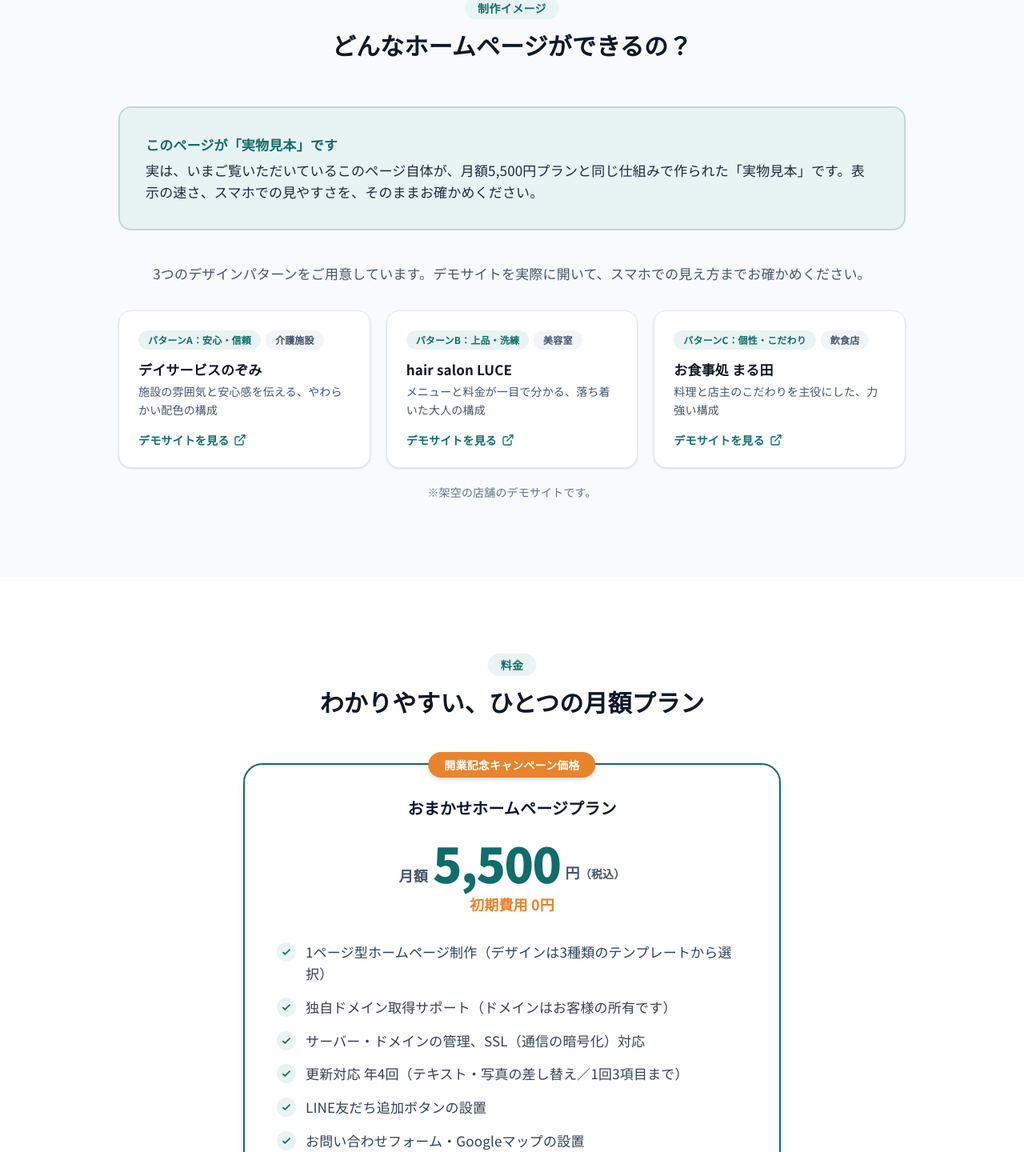
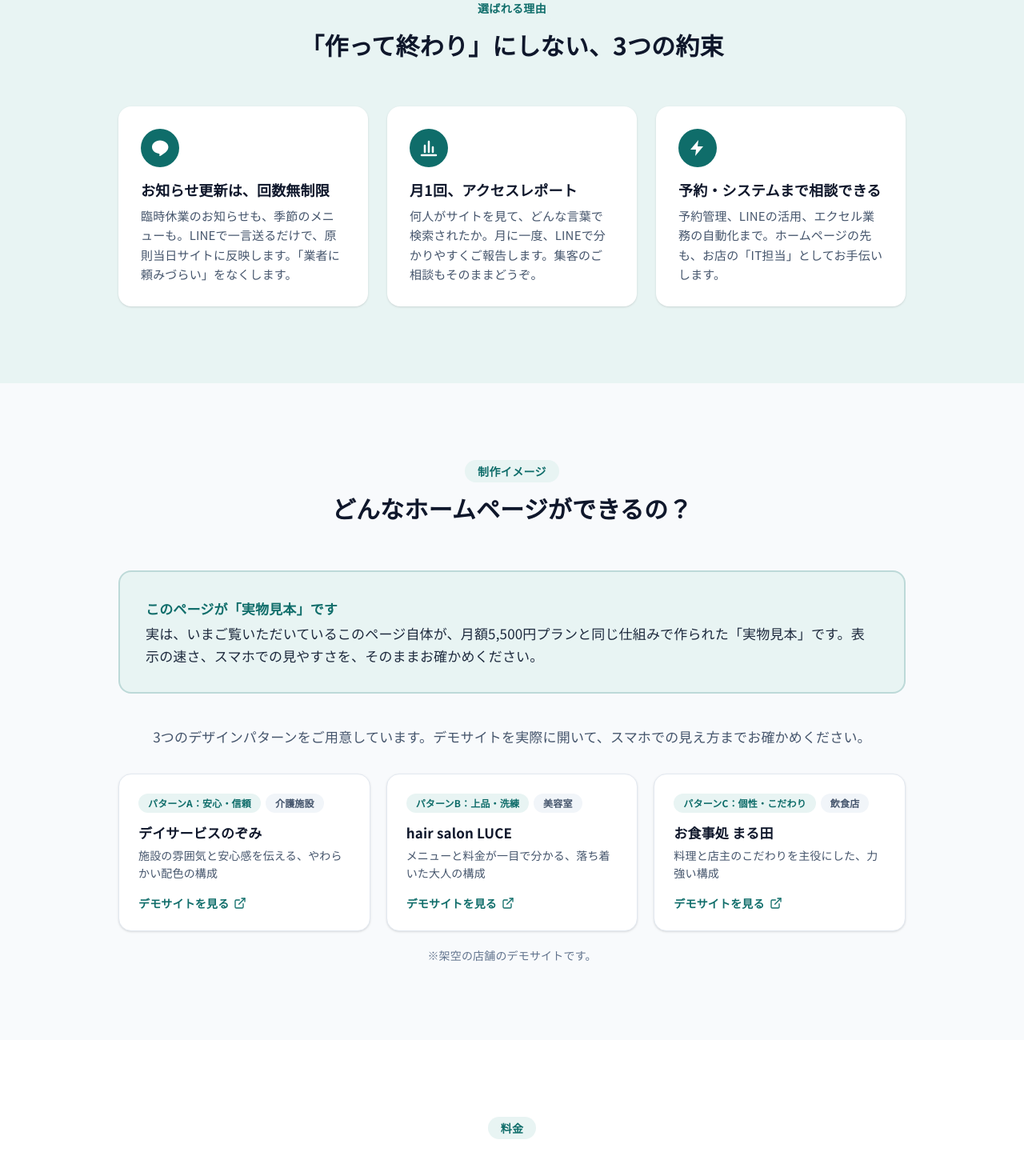
Before and after one commit to kimgutae-Portfolio/website-LP, a Next.js app: page / in a window 1280 px wide. Shown: the part 1436-2876 px from the top of the page at 80% size. Built offline with nearby package versions, Linux system fonts and the light colour scheme.

Commit message:
라인비즈니스 , 공지사항 추가

```diff
--- a/app/demo/luce/page.tsx
+++ b/app/demo/luce/page.tsx
@@ -15,6 +15,12 @@ export const metadata: Metadata = {
  * デモB: 美容室 — 上品・洗練パターン
  * 余白を活かした落ち着いたトーン・メニューと料金が主役のレイアウト
  */
+
+const news = [
+  ["2026.07.05", "夏季休業のお知らせ：8月13日（木）〜15日（土）はお休みをいただきます。"],
+  ["2026.06.20", "7月限定でヘッドスパが¥2,200に。ご予約時に「HPを見た」とお伝えください。"],
+  ["2026.06.01", "ホームページを公開しました。ご予約はLINEからどうぞ。"],
+];
 
 const menu = [
   ["カット", "¥4,400"],
@@ -49,6 +55,28 @@ export default function LuceDemo() {
             堺の小さな隠れ家サロンです。
           </p>
           <LuceHeroIllust className="mx-auto mt-10 block h-56 w-full max-w-3xl sm:h-72" />
+        </section>
+
+        {/* お知らせ */}
+        <section className="bg-white py-14 sm:py-16">
+          <div className="mx-auto max-w-xl px-5">
+            <h2 className="mb-8 text-center text-sm font-bold tracking-[0.3em] text-rose-400">
+              NEWS
+            </h2>
+            <ul>
+              {news.map(([date, text]) => (
+                <li
+                  key={date}
+                  className="flex flex-col gap-1 border-b border-dotted border-stone-300 py-4 last:border-b-0 sm:flex-row sm:gap-6"
+                >
+                  <time className="shrink-0 text-sm font-bold tracking-wider text-rose-400">
+                    {date}
+                  </time>
+                  <p className="text-[15px] leading-relaxed text-stone-600">{text}</p>
+                </li>
+              ))}
+            </ul>
+          </div>
         </section>
 
         {/* コンセプト */}
--- a/app/demo/maruta/page.tsx
+++ b/app/demo/maruta/page.tsx
@@ -16,6 +16,12 @@ export const metadata: Metadata = {
  * デモC: 飲食店 — 個性・こだわりパターン
  * 濃色ベース×力強い見出しで、料理と店主のこだわりを主役にするレイアウト
  */
+
+const news = [
+  ["2026.07.07", "鱧（はも）の湯引き、はじめました。夏の間だけのお楽しみです。"],
+  ["2026.07.02", "7月の定休日は毎週水曜です。祝前日は満席になりやすいため、ご予約をおすすめします。"],
+  ["2026.06.25", "お持ち帰り（出汁巻き・炊き込みご飯）はじめました。お電話でご予約ください。"],
+];
 
 const recommends = [
   {
@@ -65,6 +71,26 @@ export default function MarutaDemo() {
             その日いちばんの魚と、あたたかい家庭の味を。
           </p>
           <MarutaHeroIllust className="mx-auto mt-10 block h-56 w-full max-w-3xl rounded-2xl sm:h-72" />
+        </section>
+
+        {/* お知らせ */}
+        <section className="mx-auto max-w-2xl px-5 py-14 sm:py-16">
+          <h2 className="mb-8 text-center text-2xl font-black text-amber-400">
+            お知らせ
+          </h2>
+          <ul>
+            {news.map(([date, text]) => (
+              <li
+                key={date}
+                className="flex flex-col gap-1 border-b border-stone-800 py-4 last:border-b-0 sm:flex-row sm:gap-6"
+              >
+                <time className="shrink-0 text-sm font-bold tracking-wider text-amber-400">
+                  {date}
+                </time>
+                <p className="text-[15px] leading-relaxed text-stone-300">{text}</p>
+              </li>
+            ))}
+          </ul>
         </section>
 
         {/* おすすめ */}
--- a/app/page.tsx
+++ b/app/page.tsx
@@ -1,6 +1,7 @@
 import { Header } from "@/components/Header";
 import { Hero } from "@/components/Hero";
 import { Pain } from "@/components/Pain";
+import { Promises } from "@/components/Promises";
 import { Demo } from "@/components/Demo";
 import { Pricing } from "@/components/Pricing";
 import { Flow } from "@/components/Flow";
@@ -17,6 +18,7 @@ export default function Home() {
       <main>
         <Hero />
         <Pain />
+        <Promises />
         <Demo />
         <Pricing />
         <Flow />
--- a/components/MapEmbed.tsx
+++ b/components/MapEmbed.tsx
@@ -1,7 +1,12 @@
 /**
- * Google 지도 임베드 (API 키 불필요한 output=embed 방식)
+ * Google 지도 임베드 (API 키 불필요)
  * 고객 사이트 템플릿에서도 그대로 재사용하는 전제의 공용 컴포넌트.
  * query에 주소·점포명을 넣으면 해당 위치가 표시된다.
+ *
+ * 주의: 구형 `maps.google.com/maps?...&output=embed` URL은 301 리다이렉트
+ * 응답에 X-Frame-Options가 붙어 iframe에서 차단된다. 그래서 리다이렉트
+ * 최종 목적지인 /maps/embed?pb=... 형식(검색어를 base64로 인코딩)을
+ * 직접 생성해서 사용한다.
  */
 export function MapEmbed({
   query,
@@ -14,7 +19,15 @@ export function MapEmbed({
   zoom?: number;
   className?: string;
 }) {
-  const src = `https://www.google.com/maps?q=${encodeURIComponent(query)}&z=${zoom}&output=embed`;
+  // pb 파라미터의 !1z 필드는 검색어의 URL-safe base64
+  const encoded = Buffer.from(query, "utf8")
+    .toString("base64")
+    .replace(/\+/g, "-")
+    .replace(/\//g, "_")
+    .replace(/=+$/, "");
+  // hl=ja: 열람자의 브라우저 언어와 무관하게 지도 표기를 일본어로 고정
+  const src = `https://www.google.com/maps/embed?origin=mfe&pb=!1m3!2m1!1z${encoded}!6i${zoom}&hl=ja`;
+
   return (
     <iframe
       src={src}
--- /dev/null
+++ b/components/Promises.tsx
@@ -0,0 +1,42 @@
+import { siteConfig } from "@/site.config";
+import { SectionHeading } from "./SectionHeading";
+import { BoltIcon, ChartIcon, LineIcon } from "./icons";
+
+const iconMap = {
+  line: LineIcon,
+  chart: ChartIcon,
+  bolt: BoltIcon,
+} as const;
+
+/** 차별화 소구 섹션: 공지 무제한 / 월 리포트 / 시스템 확장(업셀 복선) */
+export function Promises() {
+  const { promises } = siteConfig;
+  return (
+    <section className="bg-primary-light py-16 sm:py-24">
+      <div className="mx-auto max-w-5xl px-5">
+        <SectionHeading label={promises.label} title={promises.title} />
+        <div className="grid gap-5 sm:grid-cols-3 sm:gap-6">
+          {promises.items.map((item) => {
+            const Icon = iconMap[item.icon as keyof typeof iconMap];
+            return (
+              <div
+                key={item.title}
+                className="rounded-2xl bg-white p-7 shadow-sm"
+              >
+                <span className="mb-4 flex h-12 w-12 items-center justify-center rounded-full bg-primary text-white">
+                  <Icon className="h-6 w-6" />
+                </span>
+                <h3 className="mb-2 text-lg font-bold leading-snug text-slate-900">
+                  {item.title}
+                </h3>
+                <p className="text-[15px] leading-relaxed text-slate-600">
+                  {item.text}
+                </p>
+              </div>
+            );
+          })}
+        </div>
+      </div>
+    </section>
+  );
+}
--- a/components/icons.tsx
+++ b/components/icons.tsx
@@ -27,6 +27,25 @@ export function ExternalIcon({ className = "h-4 w-4" }: { className?: string })
   );
 }
 
+export function ChartIcon({ className = "h-6 w-6" }: { className?: string }) {
+  return (
+    <svg viewBox="0 0 24 24" fill="none" stroke="currentColor" strokeWidth="2.5" strokeLinecap="round" strokeLinejoin="round" className={className} aria-hidden="true">
+      <path d="M3 21h18" />
+      <path d="M7 17V9" />
+      <path d="M12 17V4" />
+      <path d="M17 17v-6" />
+    </svg>
+  );
+}
+
+export function BoltIcon({ className = "h-6 w-6" }: { className?: string }) {
+  return (
+    <svg viewBox="0 0 24 24" fill="currentColor" className={className} aria-hidden="true">
+      <path d="M13 2 3 14h7l-1 8 10-12h-7l1-8z" />
+    </svg>
+  );
+}
+
 export function PersonIcon({ className = "h-12 w-12" }: { className?: string }) {
   return (
     <svg viewBox="0 0 24 24" fill="currentColor" className={className} aria-hidden="true">
--- a/site.config.ts
+++ b/site.config.ts
@@ -55,7 +55,7 @@ export const siteConfig = {
    * LINE 공식계정
    * ------------------------------------------------------- */
   line: {
-    addFriendUrl: "https://line.me/ti/p/~onse101",
+    addFriendUrl: "https://lin.ee/Ny9tbUX",
     /** QR 이미지 경로 (public/ 기준). 빈 문자열이면 placeholder 표시 */
     qrImage: "",
   },
@@ -94,6 +94,31 @@ export const siteConfig = {
   ],
   painsClosing:
     "ひとつでも当てはまる方は、一度お気軽にご相談ください。相談は無料です。",
+
+  /* ---------------------------------------------------------
+   * 選ばれる理由 (차별화 3가지 약속)
+   * ------------------------------------------------------- */
+  promises: {
+    label: "選ばれる理由",
+    title: "「作って終わり」にしない、3つの約束",
+    items: [
+      {
+        icon: "line",
+        title: "お知らせ更新は、回数無制限",
+        text: "臨時休業のお知らせも、季節のメニューも。LINEで一言送るだけで、原則当日サイトに反映します。「業者に頼みづらい」をなくします。",
+      },
+      {
+        icon: "chart",
+        title: "月1回、アクセスレポート",
+        text: "何人がサイトを見て、どんな言葉で検索されたか。月に一度、LINEで分かりやすくご報告します。集客のご相談もそのままどうぞ。",
+      },
+      {
+        icon: "bolt",
+        title: "予約・システムまで相談できる",
+        text: "予約管理、LINEの活用、エクセル業務の自動化まで。ホームページの先も、お店の「IT担当」としてお手伝いします。",
+      },
+    ],
+  },
 
   /* ---------------------------------------------------------
    * 制作イメージ（데모 링크)
@@ -150,11 +175,12 @@ export const siteConfig = {
       initialCost: "初期費用 0円",
       features: [
         "1ページ型ホームページ制作（デザインは3種類のテンプレートから選択）",
+        "お知らせの更新 回数無制限（LINEで送るだけ・原則当日反映）",
+        "月1回のアクセスレポート（LINEでお届け）",
+        "リニューアル更新 年4回（写真・構成の変更／1回3項目まで）",
         "独自ドメイン取得サポート（ドメインはお客様の所有です）",
         "サーバー・ドメインの管理、SSL（通信の暗号化）対応",
-        "更新対応 年4回（テキスト・写真の差し替え／1回3項目まで）",
-        "LINE友だち追加ボタンの設置",
-        "お問い合わせフォーム・Googleマップの設置",
+        "LINE友だち追加ボタン・お問い合わせフォーム・Googleマップの設置",
         "スマートフォン完全対応",
       ],
       conditions: "最低契約期間12ヶ月（以降はいつでも解約できます）",
@@ -175,7 +201,8 @@ export const siteConfig = {
     ],
     notes: [
       "価格はすべて税込の総額表示です。",
-      "更新対応の範囲：テキスト・写真の差し替え、年4回・1回3項目まで。超える場合は別途お見積りします。",
+      "お知らせ更新は、テキストの追加・変更が対象です（原則当日、混み合う場合は翌営業日に反映）。",
+      "写真の差し替えやデザイン・構成の変更は、リニューアル更新（年4回・1回3項目まで）で対応します。超える場合は別途お見積りします。",
     ],
   },
 
@@ -241,7 +268,7 @@ export const siteConfig = {
     },
     {
       q: "更新はどこまでお願いできますか？",
-      a: "年4回まで、1回につき3項目まで（テキスト・写真の差し替え）対応します。それを超える変更や機能の追加は、別途お見積りいたします。",
+      a: "お知らせなどテキストの更新は、回数無制限です。LINEで一言お送りいただければ、原則当日反映します。写真の差し替えやデザイン・構成の変更は年4回（1回3項目まで）、それを超える変更や機能の追加は別途お見積りいたします。",
     },
   ],
 
```
Also changed, not shown: app/demo/nozomi/page.tsx (+29 -0 lines).
